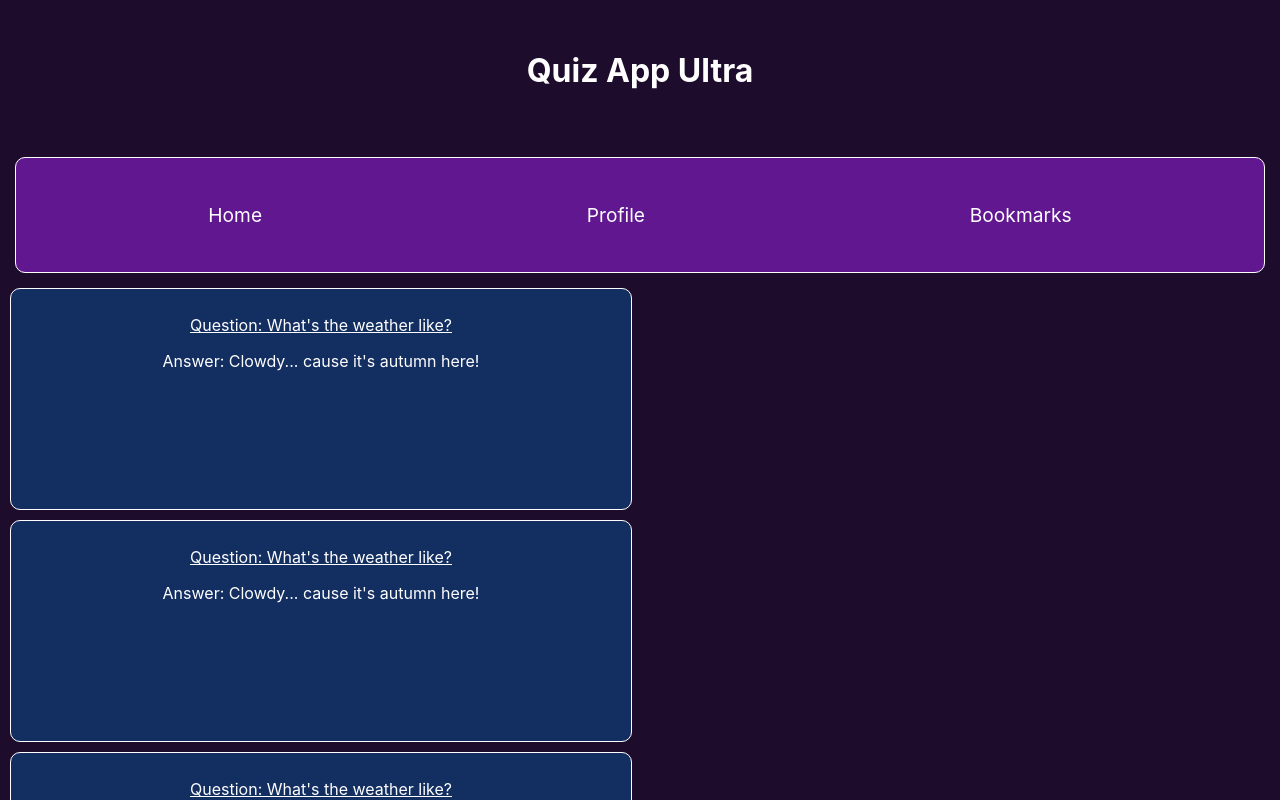
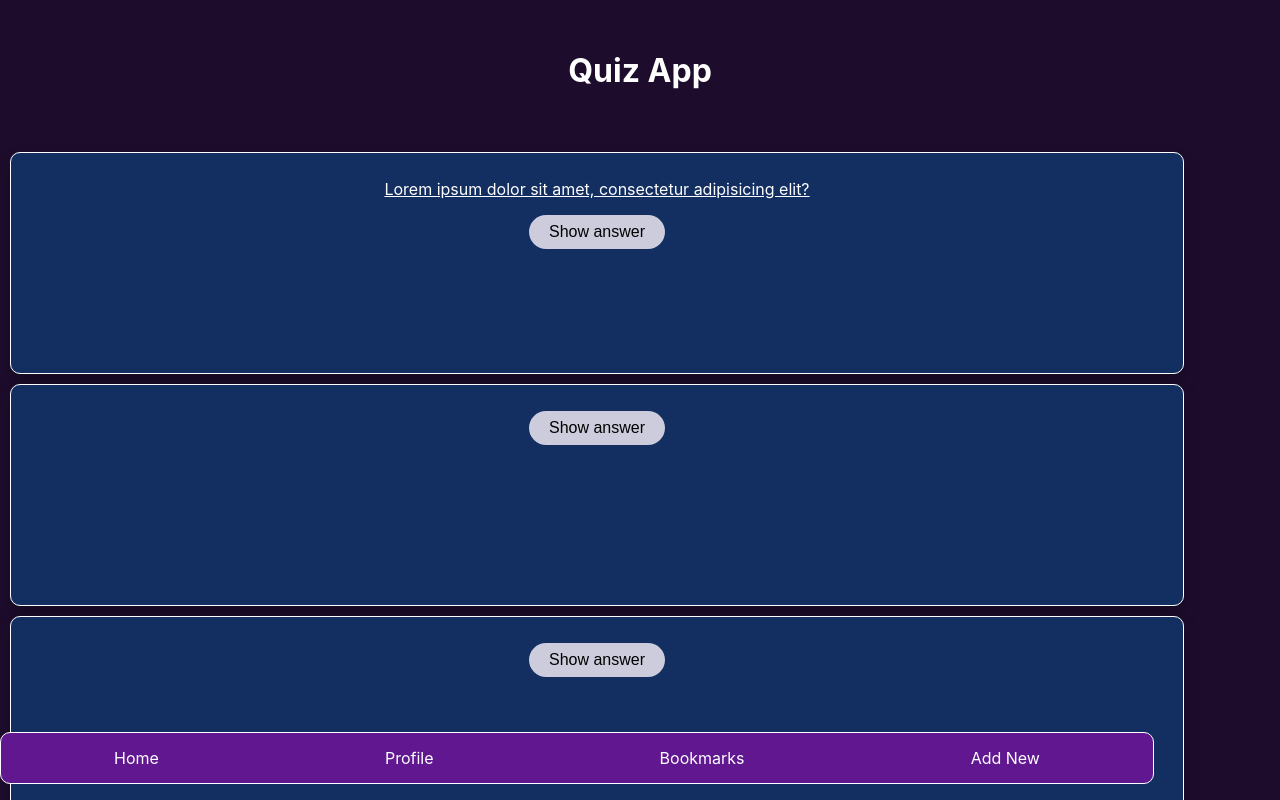
Before and after one commit to GeBon22/quizz-app-ultra, a React (Create React App) app: page / in a window 1280 px wide. Shown: the top 800 px of the page. Built offline with nearby package versions, Linux system fonts and the light colour scheme.

Commit message:
card component, styling

```diff
--- a/src/App.js
+++ b/src/App.js
@@ -1,22 +1,35 @@
 import "./App.css";
 import Header from "./components/header/Header";
 import Navigation from "./components/navigation/Navigation";
-import Card from "./components/card/Card";
+import { useState } from "react";
+//import Card from "./components/card/Quizcard";
+const { default: QuizCard } = require('./components/card/Quizcard')
 
 function App() {
+  const [cards, setCards] = useState([
+    {
+      id: 1,
+      question: 'Lorem ipsum dolor sit amet, consectetur adipisicing elit?',
+      answer:
+        'Voluptate id quis repudiandae, numquam molestias quae, aperiam quam sunt fuga at et sit vero unde quo dolores libero repellat, ut totam.',
+    },
+  ])
+
+
   return (
     <div className="App">
       <Header />
-      <Navigation />
       <main className="App__main">
-        <Card />
-        <Card />
-        <Card />
-        <Card />
-        <Card />
-        <Card />
-        <Card />
-      </main>
+      {cards.map(({ id, question, answer }) => (
+        <QuizCard key={id} question={question} answer={answer} />
+      ))}
+         </main>
+         <QuizCard />
+         <QuizCard />
+         <QuizCard />
+        <footer>
+        <Navigation />
+        </footer>
     </div>
   );
 }
--- /dev/null
+++ b/src/components/card/Button.css
@@ -0,0 +1,9 @@
+.button {
+    border: none;
+    padding: 8px 20px;
+    border-radius: 999px;
+    background-color: #ccd;
+    font-size: 1rem;
+    align-self: center;
+
+}
--- a/src/components/card/Card.js
+++ /dev/null
@@ -1,10 +0,0 @@
-import "./Card.css";
-
-export default function Card() {
-  return (
-    <div className="card__body">
-      <p className="card__question">Question: What's the weather like?</p>
-      <p className="card__answer">Answer: Clowdy... cause it's autumn here!</p>
-    </div>
-  );
-}
--- a/src/components/card/Card.css
+++ b/src/components/card/Quizcard.css
@@ -3,13 +3,15 @@ p {
 }
 
 .card__body {
+  font-size: 1rem;
   border: solid 1px white;
   border-radius: 10px;
   padding: 10px;
   background-color: rgb(19, 46, 97);
   margin: 10px;
   height: 200px;
-  width: 600px;
+  width: 90vw;
+  box-shadow: 0 10px 16px #0004;
 }
 
 .card__question {
--- /dev/null
+++ b/src/components/card/Quizcard.js
@@ -0,0 +1,15 @@
+import "./Quizcard.css";
+import "./Button.css";
+import { useState } from "react";
+
+export default function Card( {question, answer}) {
+  const [showAnswer, setShowAnswer] = useState(false)
+
+  return (
+    <div className="card__body">
+      <p className="card__question">{question}</p>
+      <button className="button" onClick={() => setShowAnswer(!showAnswer)}>Show answer</button>
+      {showAnswer && <p className="card__answer">{answer}</p>}
+    </div>
+  );
+}
--- a/src/components/header/Header.js
+++ b/src/components/header/Header.js
@@ -3,7 +3,7 @@ import "./Header.css";
 export default function Header() {
   return (
     <div className="Header__body">
-      <h1>Quiz App Ultra</h1>
+      <h1>Quiz App</h1>
     </div>
   );
 }
--- a/src/components/navigation/Navigation.css
+++ b/src/components/navigation/Navigation.css
@@ -5,7 +5,7 @@ ul {
 li {
   text-align: center;
   list-style-type: none;
-  font-size: larger;
+  font-size: 1rem;
   cursor: pointer;
   margin: 15px;
 }
@@ -13,10 +13,12 @@ li {
 .nav {
   color: white;
   background-color: #601790;
-  padding: 30px;
   border: 1px solid white;
   border-radius: 10px;
   display: grid;
   grid-auto-flow: column;
-  margin: 15px;
+  justify-items: center;
+  position: fixed;
+  bottom: 0;
+  width: 90vw;
 }
--- a/src/components/navigation/Navigation.js
+++ b/src/components/navigation/Navigation.js
@@ -6,6 +6,7 @@ export default function Navigation() {
       <li>Home</li>
       <li>Profile</li>
       <li>Bookmarks</li>
+      <li>Add New</li>
     </ul>
   );
 }
```
